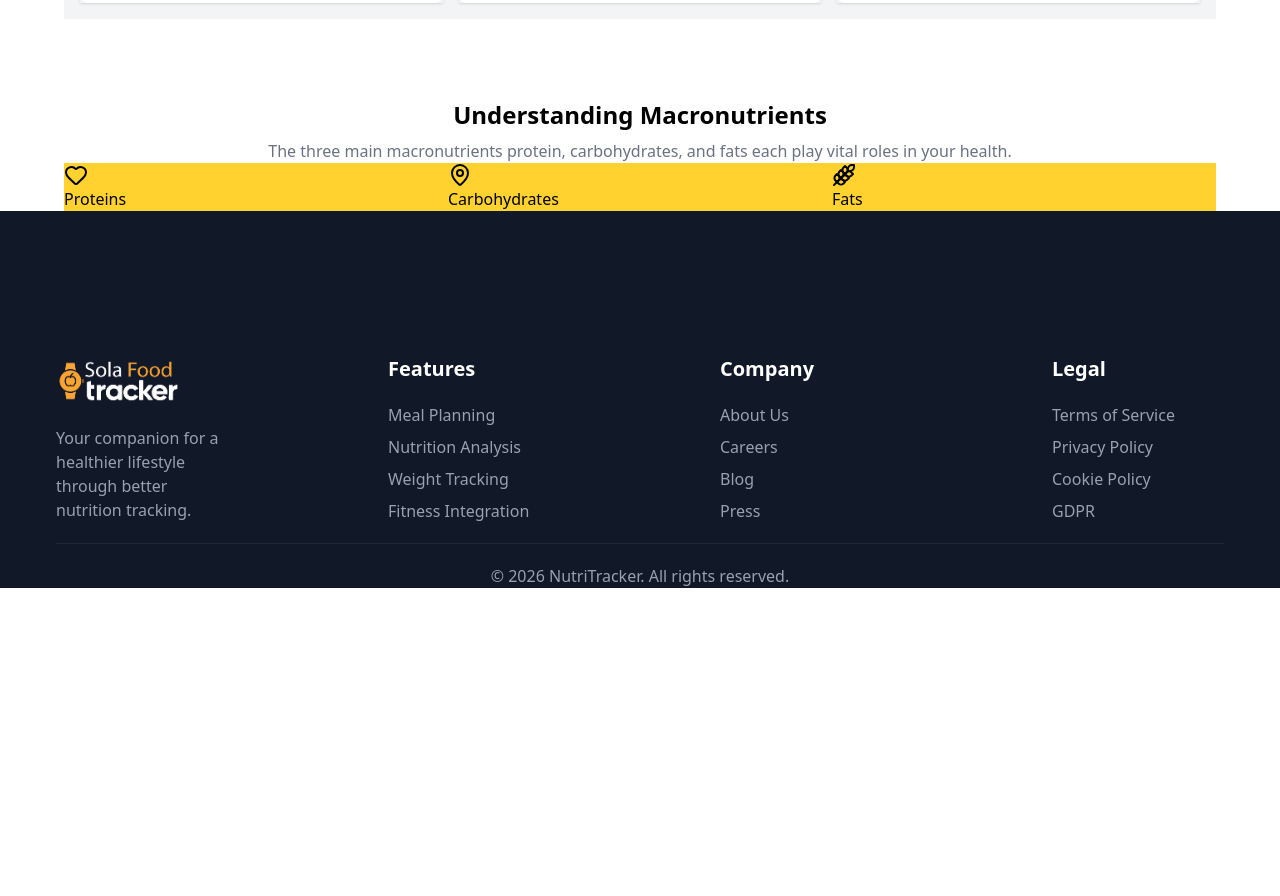
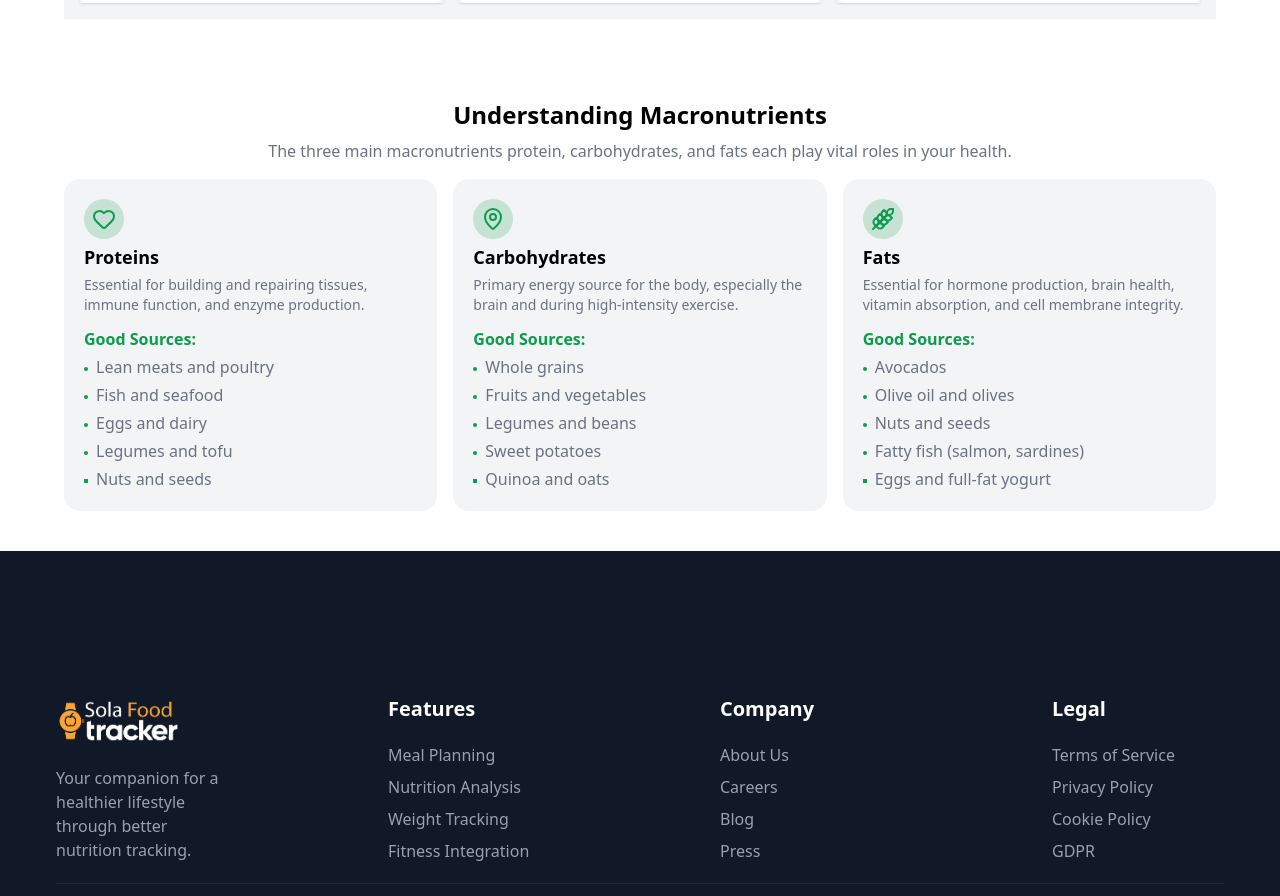
Before and after one commit to Abdalla-00/-Weight-Loss, a React (Vite) app: page /Nutrition in a window 1280 px wide. Shown: the part 1486-2382 px from the top of the page. Before the commit the page ends 2074 px from the top, so only its background shows below. Built offline with nearby package versions, Linux system fonts and the light colour scheme.

Commit message:
end crearing Understaning component

```diff
--- a/src/components/Understanding.jsx
+++ b/src/components/Understanding.jsx
@@ -1,13 +1,12 @@
 import React from "react";
 import Subtitle from "./Subtitle";
 import { understanding } from "../data/weightLossTips.js";
-
 
 const Understanding = () => {
   // console.log(Array.isArray(understanding));
 
   return (
-    <div className="mt-20">
+    <div className="mt-20 mb-10">
       <Subtitle
         title={"Understanding Macronutrients"}
         description={
@@ -15,15 +14,49 @@ const Understanding = () => {
         }
       />
 
+      <div className=" grid grid-cols-1 md:grid-cols-2 lg:grid-cols-3 mt-4 gap-4 ">
+        {understanding.map((product, index) => {
+          return (
+            <div
+              key={index}
+              className="mx-auto bg-gray-100 flex flex-col space-y-1 rounded-2xl p-5"
+            >
+              <div className="bg-[#0D9C4D]/20 w-10 h-10 rounded-full flex justify-center items-center">
+                <product.Icon className="text-[#0D9B4D]" />
+              </div>
+              <h1 className="text-lg font-semibold">{product.title}</h1>
+              <p className="text-sm text-gray-500">{product.description}</p>
+              <h2 className="font-semibold text-[#0D9B4D] mt-2">
+                {product.subTitle}
+              </h2>
+              <div className="flex flex-col gap-1 text-gray-500">
+                <p className="relative pl-3">
+                  <span className="bg-[#0D9C4D] w-1 h-1 absolute top-3 left-0 rounded-full"></span>
+                  {product.detail1}
+                </p>
 
-      <div className="bg-gray-200 grid grid-cols-1 md:grid-cols-2 lg:grid-cols-3">
-        {understanding.map((product,index)=>{
-         return (
-           <div key={index} className="bg-amber-300">
-            <product.Icon />
-            <h2>{product.title}</h2>
-          </div>
-         )
+                <p className="relative pl-3">
+                  <span className="bg-[#0D9C4D] h-1 w-1 absolute top-3 left-0 rounded-full"></span>
+                  {product.detail2}
+                </p>
+
+                <p className="relative pl-3">
+                  <span className="bg-[#0D9C4D] h-1 w-1 absolute top-3 left-0 rounded-full"></span>
+                  {product.detail3}
+                </p>
+
+                <p className="relative pl-3">
+                  <span className="bg-[#0D9C4D] w-1 h-1 absolute top-3 left-0 rounded-full"></span>
+                  {product.detail4}
+                </p>
+
+                <p className="relative pl-3">
+                  <span className="bg-[#0D9C4D] h-1 w-1 absolute top-3 left-0"></span>
+                  {product.detail5}
+                </p>
+              </div>
+            </div>
+          );
         })}
       </div>
     </div>
```
